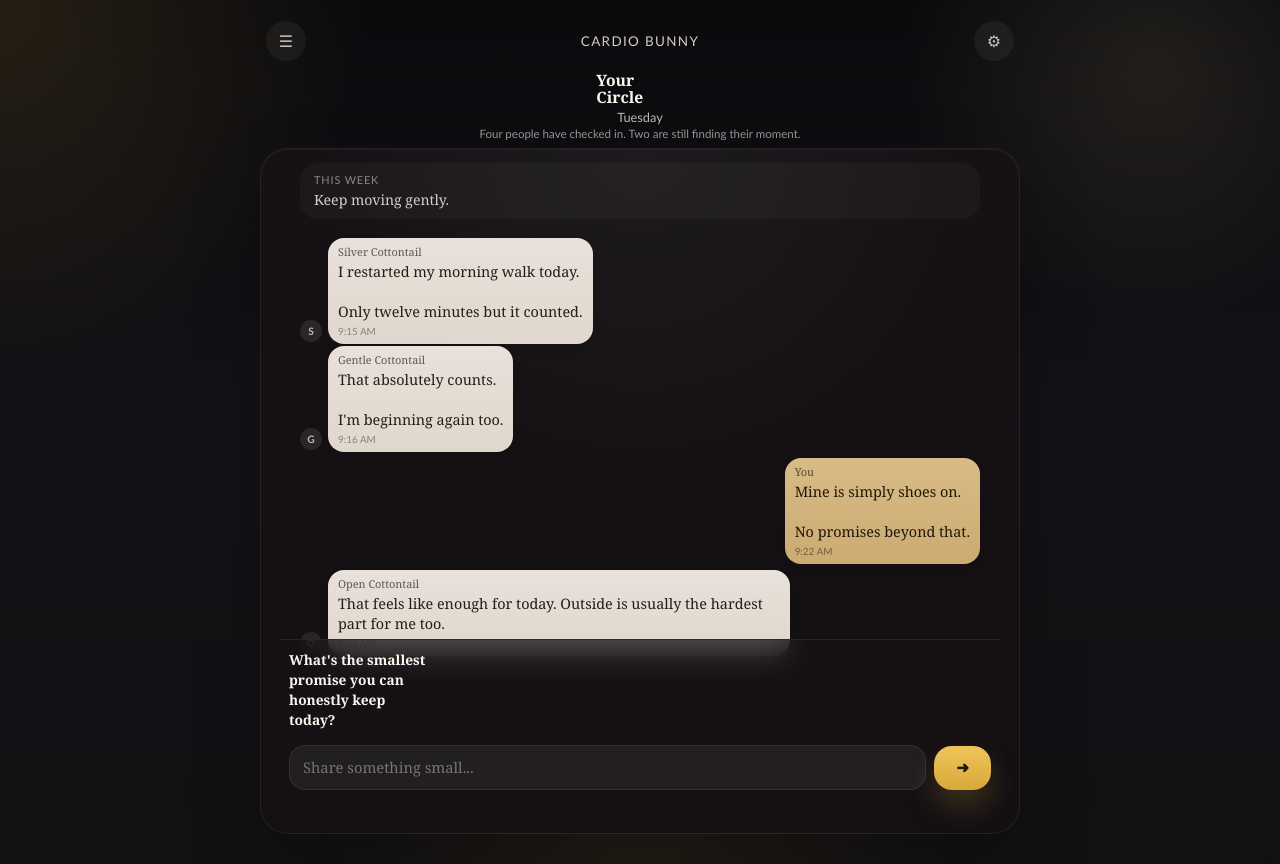
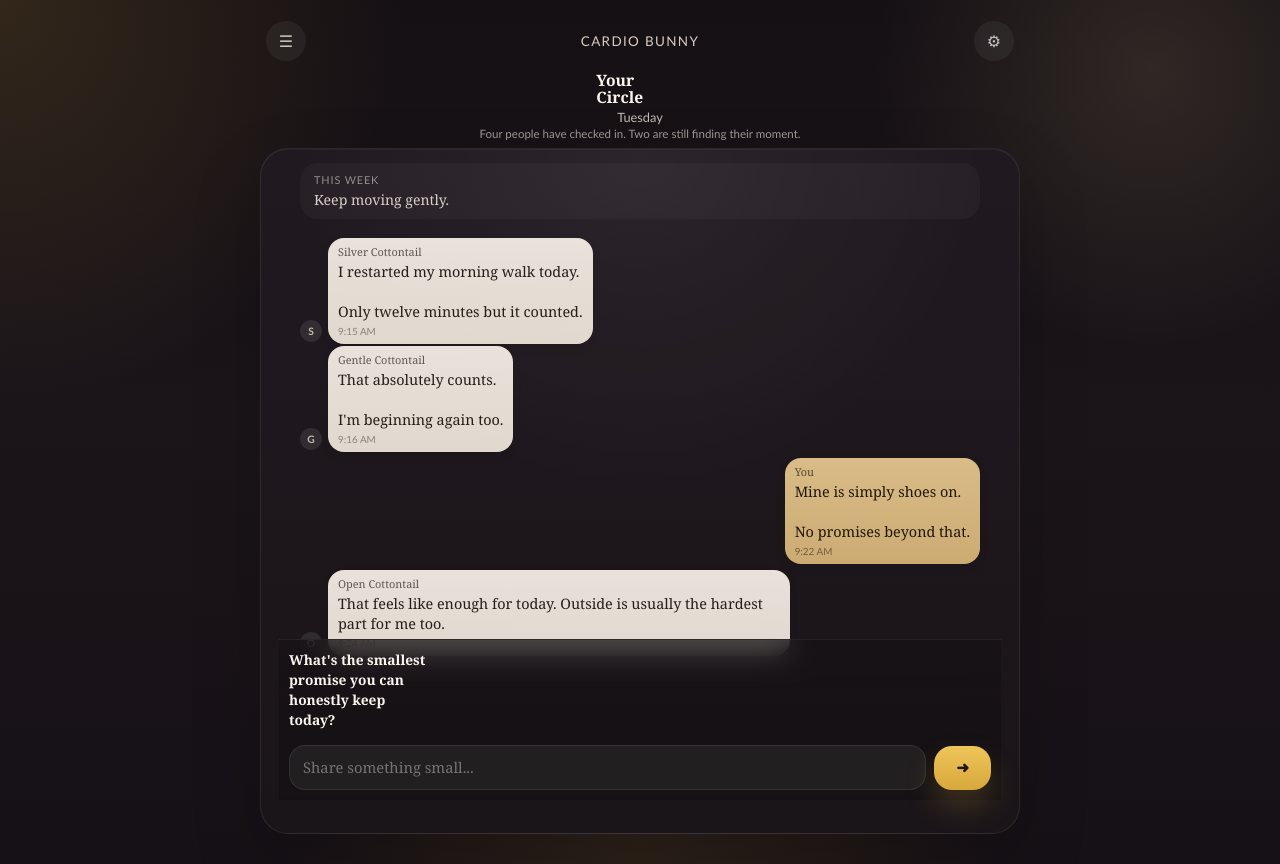
Before and after one commit to PaulskiLynch/5others, a Next.js app: page /circle-demo in a window 1280 px wide. Built offline with nearby package versions, Linux system fonts and the light colour scheme.

Commit message:
Polish circle demo input and contrast

```diff
--- a/src/app/circle-demo/page.tsx
+++ b/src/app/circle-demo/page.tsx
@@ -97,7 +97,6 @@
                   className="composer-textarea circle-journal-textarea"
                   placeholder="Share something small..."
                   rows={1}
-                  readOnly
                 />
                 <button
                   aria-label="Send"
--- a/src/app/globals.css
+++ b/src/app/globals.css
@@ -1046,13 +1046,13 @@
 .circle-room-panel {
   padding: 14px 18px 0;
   border-radius: 28px;
-  border: 1px solid rgba(255, 246, 236, 0.07);
+  border: 1px solid rgba(255, 246, 236, 0.08);
   background:
-    radial-gradient(circle at top, rgba(255, 255, 255, 0.04), transparent 42%),
-    linear-gradient(180deg, #151114 0%, #130f12 100%);
+    radial-gradient(circle at top, rgba(255, 255, 255, 0.05), transparent 44%),
+    linear-gradient(180deg, #211920 0%, #1a1519 100%);
   color: #fff7f2;
   box-shadow:
-    0 28px 70px rgba(0, 0, 0, 0.24),
+    0 28px 70px rgba(0, 0, 0, 0.2),
     inset 0 1px 0 rgba(255, 255, 255, 0.04);
 }
 
@@ -1490,10 +1490,10 @@
 .cb-entry-page {
   min-height: 100vh;
   background:
-    radial-gradient(circle at top left, rgba(232, 177, 62, 0.12), transparent 24%),
-    radial-gradient(circle at 90% 8%, rgba(255, 227, 160, 0.09), transparent 18%),
-    radial-gradient(circle at bottom center, rgba(108, 79, 24, 0.18), transparent 30%),
-    linear-gradient(180deg, #0a0a0d 0%, #141216 48%, #111013 100%);
+    radial-gradient(circle at top left, rgba(232, 177, 62, 0.14), transparent 26%),
+    radial-gradient(circle at 90% 8%, rgba(255, 227, 160, 0.11), transparent 20%),
+    radial-gradient(circle at bottom center, rgba(126, 92, 32, 0.22), transparent 34%),
+    linear-gradient(180deg, #151014 0%, #1b151a 48%, #161116 100%);
   color: #f7f1ea;
 }
 
```
